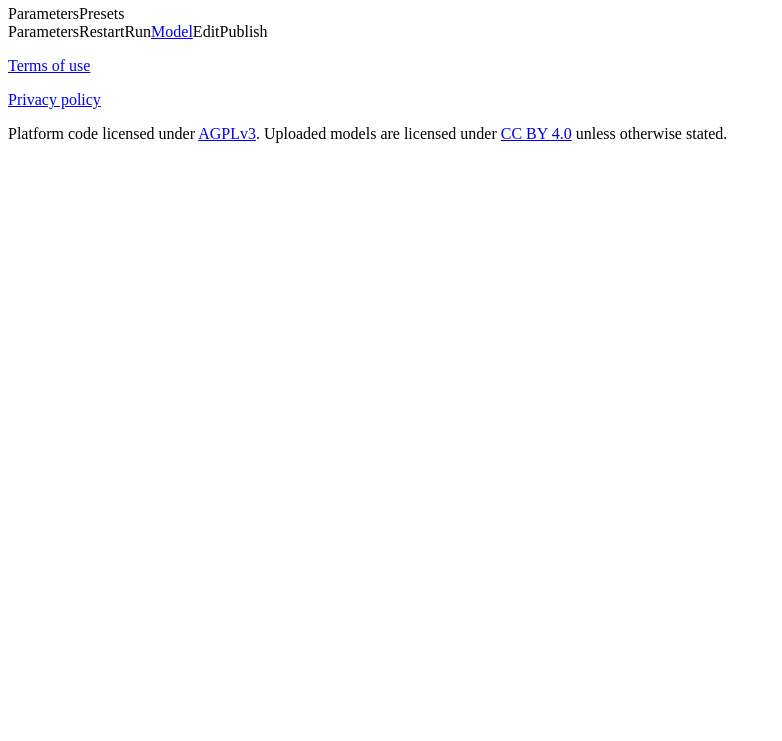
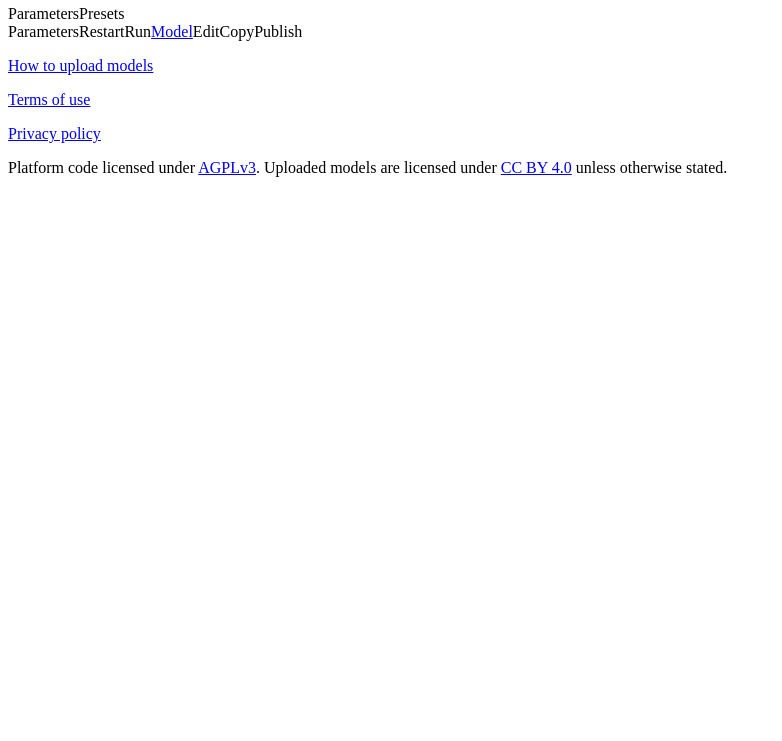
Before and after one commit to carrowkeel/modelrxiv, a plain HTML site: page sandbox.html in a window 1280 px wide. Shown: the part 59-800 px from the top of the page, without its empty margins (0-782 px from the left). Drawn offline with Linux system fonts and the light colour scheme; a script that the page names is missing.

Commit message:
fix DOI link, add Copy button, add help link

```diff
--- a/sandbox.html
+++ b/sandbox.html
@@ -17,12 +17,13 @@
 <div class="wrap">
 	<div class="main" data-module="model">
 		<h2 data-content="title"></h2>
-		<div class="authors"><span data-content="authors"></span> <a href="https://doi.org/" target="_blank" data-content="doi"></a></div><div class="description shorten" data-content="description"></div><div class="controls tabs"><div class="result-tab menu"></div><div class="parameters-menu menu tabbed-content show"><div class="tabs"><a data-tab="parameters" class="">Parameters</a><a data-tab="presets" class="selected">Presets</a></div><div data-tab-content="presets" class="selected" data-content="presets"></div><div data-tab-content="parameters" class="form" data-content="parameters"></div></div><a class="fright" data-action="parameters-menu" title="Edit the model parameters" data-icon="f">Parameters</a><a class="fright" data-action="restart" title="Restart the model" data-icon="R">Restart</a><a class="fright" data-action="start" title="Start/Pause the model" data-icon="r">Run</a><a class="selected" href="#" title="Open the model analysis page">Model</a><a data-action="edit" title="Edit the model code and parameters">Edit</a><a data-action="publish" title="Make the model publicly available (subject to review)">Publish</a></div><div class="plots" data-empty="Initiate model to load results"></div>
+		<div class="authors"><span data-content="authors"></span> <a href="https://doi.org/" target="_blank" data-href="doi" data-content="doi"></a></div><div class="description shorten" data-content="description"></div><div class="controls tabs"><div class="result-tab menu"></div><div class="parameters-menu menu tabbed-content show"><div class="tabs"><a data-tab="parameters" class="">Parameters</a><a data-tab="presets" class="selected">Presets</a></div><div data-tab-content="presets" class="selected" data-content="presets"></div><div data-tab-content="parameters" class="form" data-content="parameters"></div></div><a class="fright" data-action="parameters-menu" title="Edit the model parameters" data-icon="f">Parameters</a><a class="fright" data-action="restart" title="Restart the model" data-icon="R">Restart</a><a class="fright" data-action="start" title="Start/Pause the model" data-icon="r">Run</a><a class="selected" href="#" title="Open the model analysis page">Model</a><a data-action="edit" title="Edit the model code and parameters">Edit</a><a data-action="copy" title="Create a copy of the model">Copy</a><a data-action="publish" title="Make the model publicly available (subject to review)">Publish</a></div><div class="plots" data-empty="Initiate model to load results"></div>
 	</div>
 </div>
 <footer>
 	<div class="wrap">
 		<div class="col">
+			<p><a href="/help.html">How to upload models</a></p>
 			<p><a href="/terms.html">Terms of use</a></p>
 			<p><a href="/privacy.html">Privacy policy</a></p>
 		</div>
@@ -33,6 +34,7 @@
 		<div class="clear"></div>
 	</div>
 </footer>
+<div class="api-loading-overlay"></div>
 <script src="/apc/init.js"></script>
 </body>
 </html>
```
